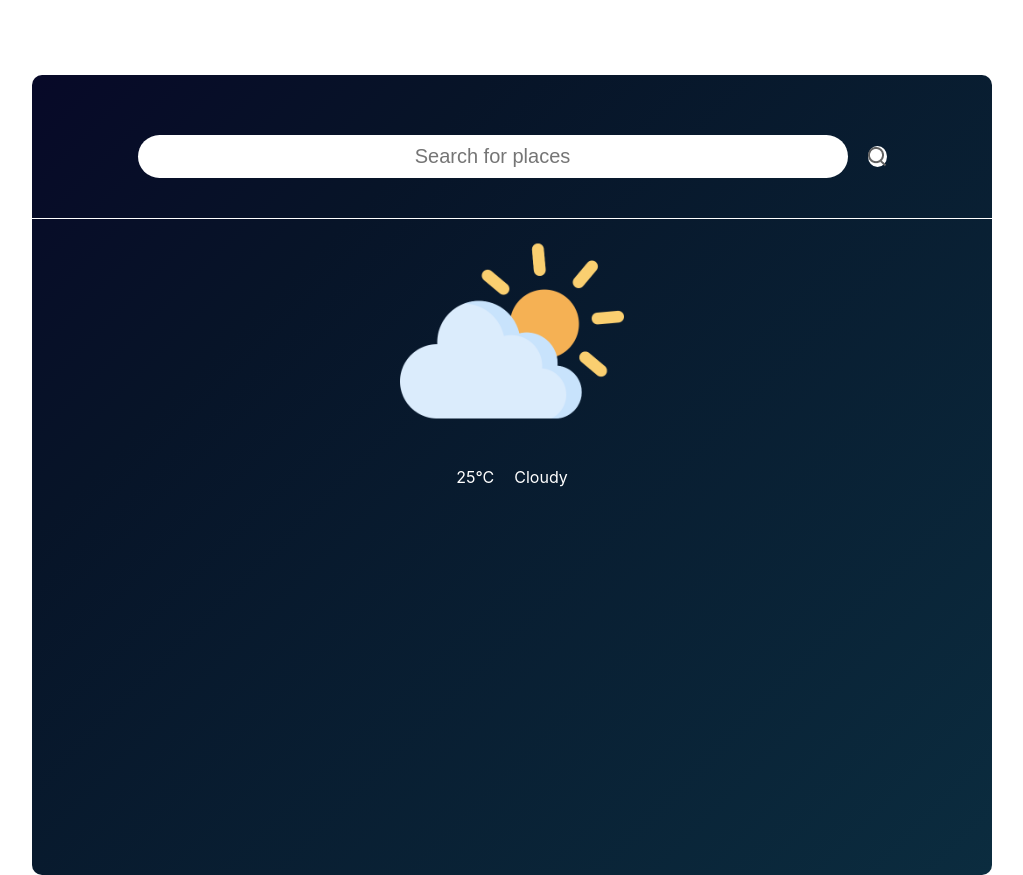
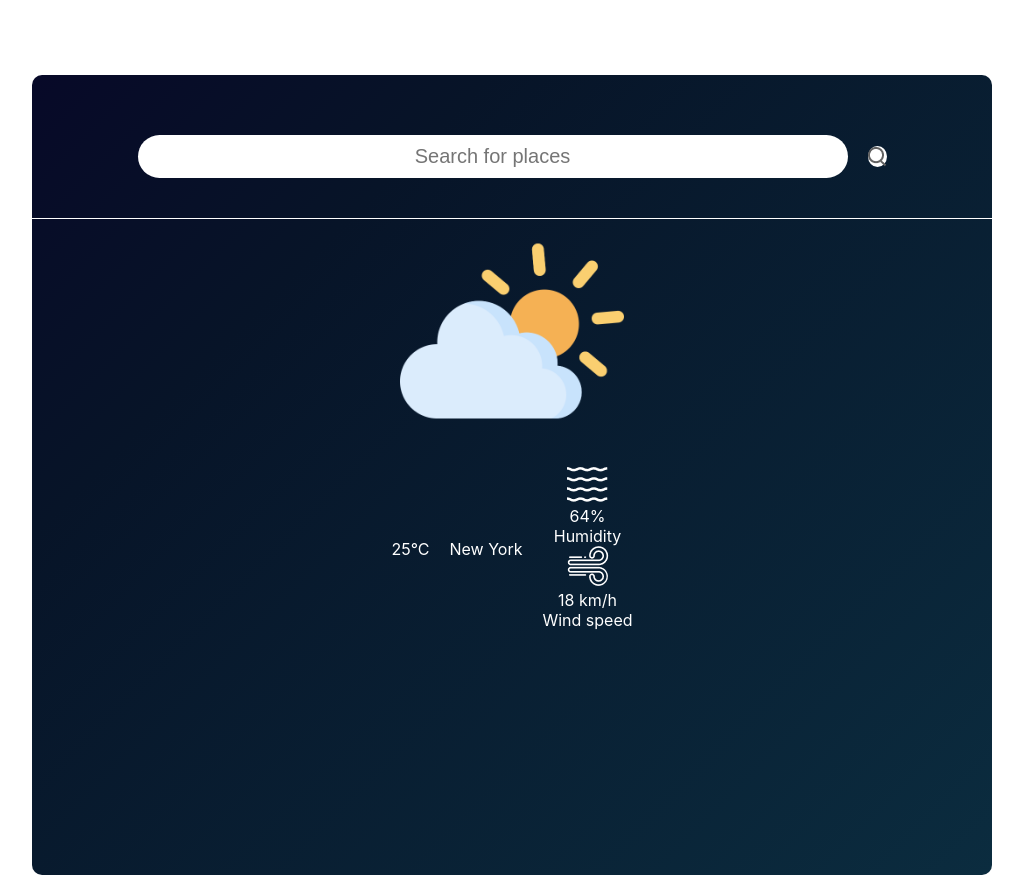
Before and after one commit to abdozayan12/weather-app, a React (Create React App) app: page / in a window 1280 px wide. Shown: the whole page, without its empty margins (128-1151 px from the left). Built offline with nearby package versions, Linux system fonts and the light colour scheme.

Commit message:
Add humidity & wind section

```diff
--- a/src/component/weatherApp/WeatherApp.jsx
+++ b/src/component/weatherApp/WeatherApp.jsx
@@ -23,7 +23,23 @@ const WeatherApp = () => (
     </div>
     <div className="weather-info">
       <div className="temperature">25°C</div>
-      <div className="weather">Cloudy</div>
+      <div className="city">New York</div>
+      <div className="data-container">
+        <div className="element">
+          <img src={humidityIcon} alt="" className="Humidity-Icon" />
+          <div className="data">
+            <div className="humidity">64%</div>
+            <div className="humidity-text">Humidity</div>
+          </div>
+        </div>
+        <div className="element">
+          <img src={windIcon} alt="" className="Wind-Icon" />
+          <div className="data">
+            <div className="humidity">18 km/h</div>
+            <div className="humidity-text">Wind speed</div>
+          </div>
+        </div>
+      </div>
     </div>
   </div>
 );
```
